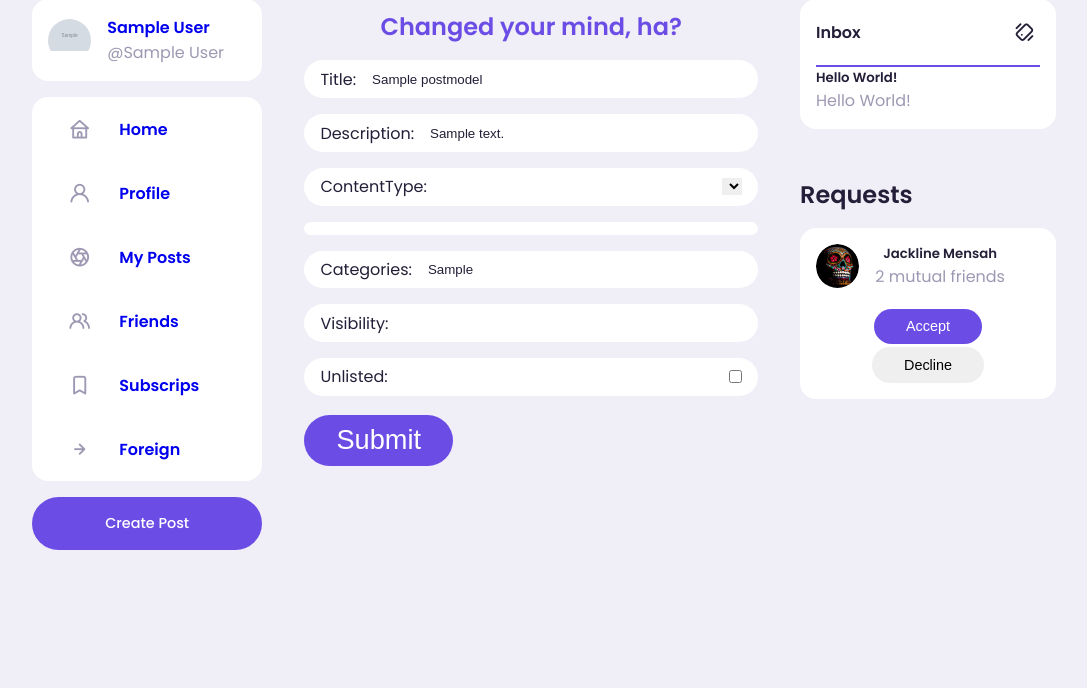
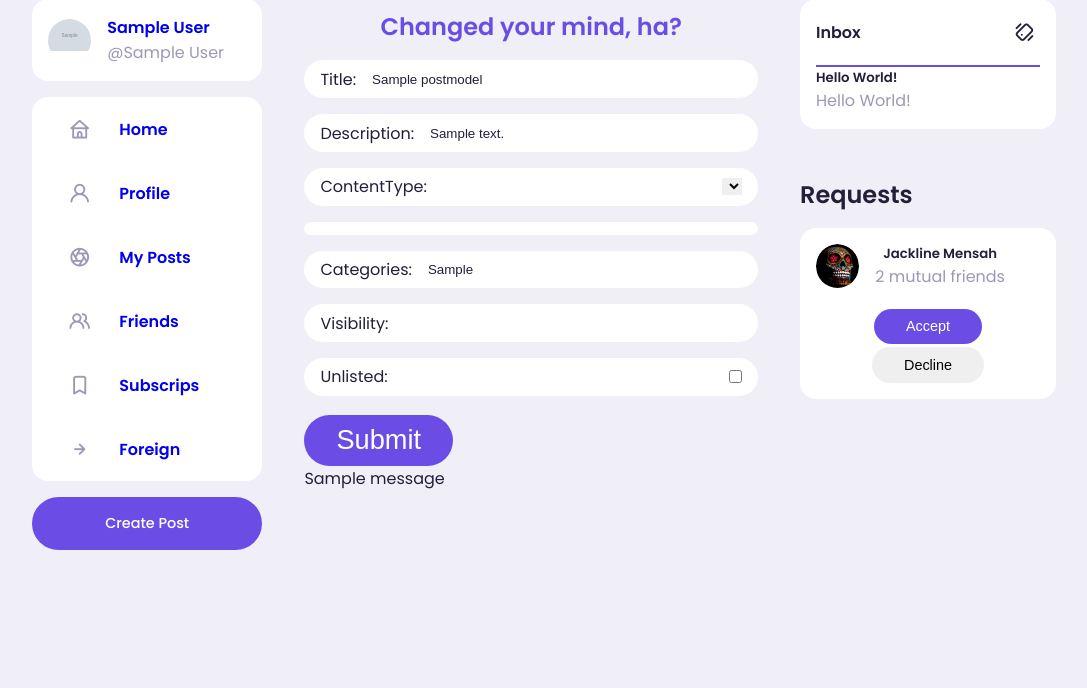
Before and after one commit to Zhijian-Mei/zhijian-group-cmput404-project, a Django app: page /mypost/edit/1 in a window 1280 px wide. Shown: the part 87-775 px from the top of the page, without its empty margins (96-1183 px from the left). Run offline with Django 4.2, Linux system fonts and the light colour scheme; a user stored in the database is signed in; tables that the repository leaves empty hold one stand-in row (values such as "Sample post"); grey boxes marked "Sample" are stand-in pictures; one stand-in notice (Sample message) is shown; lists and menus that the app fills with data are empty.

Commit message:
added reaction message in edit post

```diff
--- a/mysite/socialdistribution/templates/editpost.html
+++ b/mysite/socialdistribution/templates/editpost.html
@@ -94,6 +94,13 @@
     <input type="submit" class="btn btn-primary" value="Submit" style="font-size: 1.7em; margin-top: 0.7em; text-align:center;">
 
     </form>
+    {% if messages %}
+    <ul class="messages">
+        {% for message in messages %}
+        <li  {% if message.tags %} class=" {{ message.tags }} " {% endif %}> {{ message }} </li>
+        {% endfor %}
+    </ul>
+    {% endif %}
 </div>
 
 <script language="javascript" type="text/javascript">
--- a/mysite/socialdistribution/views.py
+++ b/mysite/socialdistribution/views.py
@@ -241,9 +241,11 @@ def edit_post(request, id):
                                                    image_src=data['imagesrc'], categories=data['categories'],
                                                    visibility=data['visibility'], unlisted=unlisted)
             message = {'message:', 'successfully updated post'}
+            messages.success(request, 'Post is changed successfully!')
             return Response(message, status=status.HTTP_200_OK)
         except Exception as e:
             message = {'error:', e}
+            messages.error(request, 'Failed to change the post, ERROR: '+str(e))
             return Response(message, status=status.HTTP_400_BAD_REQUEST)
 
 
```
